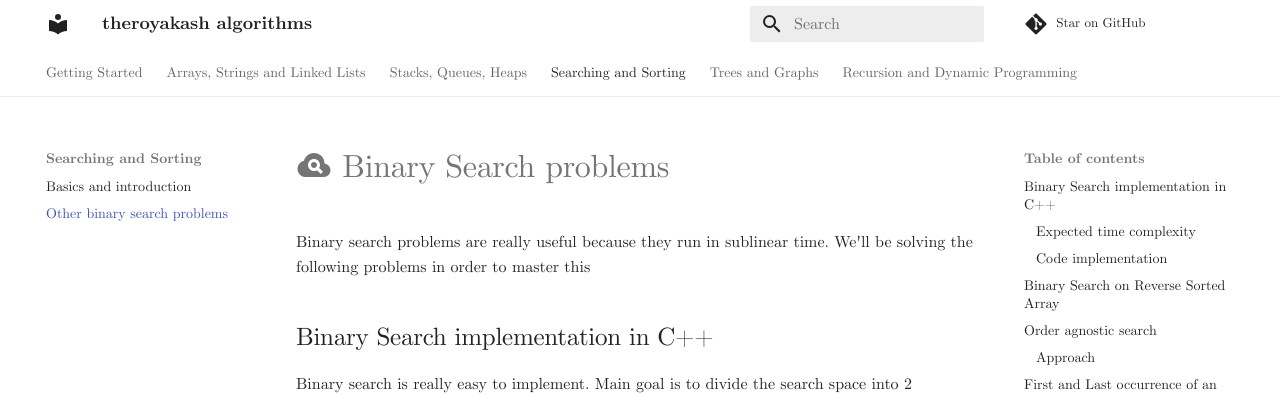
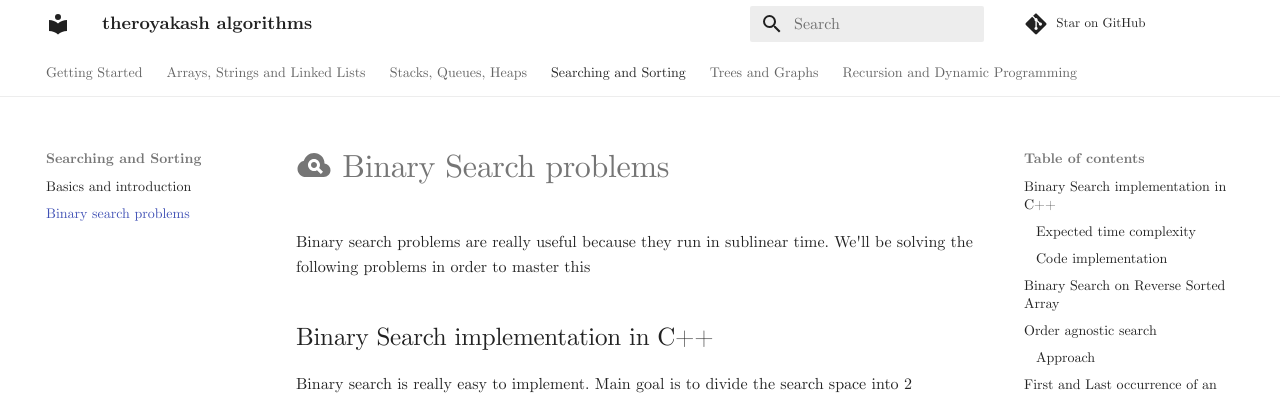
Before and after one commit to theroyakash/algorithms.theroyakash.com, an MkDocs documentation site: the page built from docs/binary-search/problems.md, in a window 1280 px wide. Shown: the top 395 px of the page. Built offline with MkDocs 1.6.1 and Material for MkDocs 9.7.7, drawn with Linux system fonts in a browser that asks for light colours; comment, search, counter and statistics services are not loaded.

Commit message:
restructured website navigations

````diff
--- a/docs/otherbinarysearch-problems.md
+++ b/docs/binary-search/problems.md
@@ -137,7 +137,7 @@ An asending sorted array $A[0 \to N]$ once rotated becomes $A[1 \to N] + A[0]$.
 
 When the array is rotated $k$ times, the array becomes $A[K \to N] + A[0 \to K - 1]$
 
-![image](./images/03a749f6-c901-4f26-b46e-230b46fab28d.png)
+![image](../images/03a749f6-c901-4f26-b46e-230b46fab28d.png)
 
 ### Brute Force Approach
 Using a linear search if we find for some $i$ $A[i] > A[i+1]$, that $i$ is the index of the rotation starting point. Subtract $i$ from length of the array to find how much rotation took place.
@@ -188,7 +188,7 @@ public:
 - If we look at the previous problem, we'll see that the (rotation point): let's call that the pivot, the subarray before pivot is sorted and subarray after pivot is sorted as well.
 - If we run 2 binary search on each of the subarrays we'll find the target element in $O(\text{lg} N)$ time.
 
-![image](./images/search in a rotated sorted array.png)
+![image](../images/search in a rotated sorted array.png)
 
 ### Code
 ```cpp
@@ -272,7 +272,7 @@ We can employ the normal binary search algorithm, and instead of returning -1 if
 If we look carefully we'll find that at the end of the binary search if there is no element present in the array, the pointer $\text{start}$ and $\text{end} - 1$ points to the insertion point for that element.
 
 ### Careful Dry run with an example
-![image](./images/insertorder.png)
+![image](../images/insertorder.png)
 
 ### Code
 ```cpp
--- a/mkdocs.yml
+++ b/mkdocs.yml
@@ -27,8 +27,8 @@ nav:
       - Heap Problems: ./heaps/problems.md
       - Two Heaps Problems: ./2heaps/problems.md
   - Searching and Sorting:
-    - Basics and introduction: ./bss.md
-    - Other binary search problems: ./otherbinarysearch-problems.md
+    - Basics and introduction: ./binary-search/intro.md
+    - Binary search problems: ./binary-search/problems.md
   - Trees and Graphs:
     - Trees:
       - Tree Implementation: ./trees/implementation.md
````
Also changed, not shown: docs/binary-search/intro.md (renamed from docs/bss.md, +1 -1 lines).
